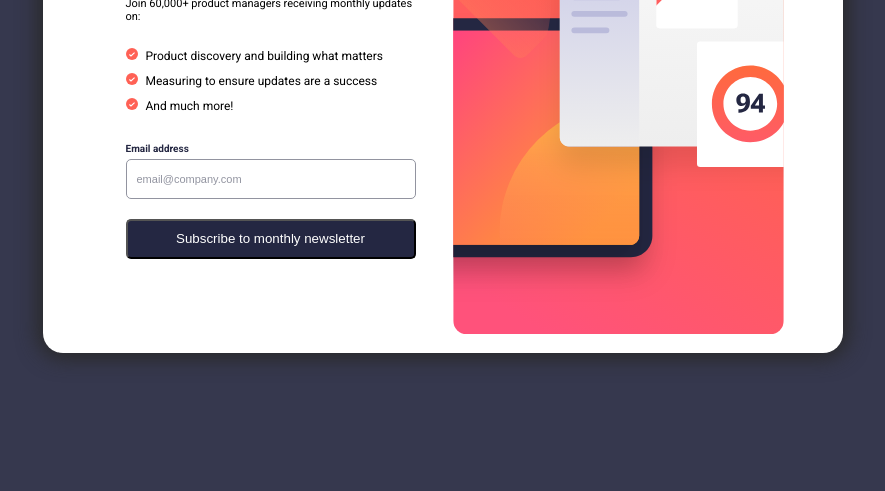
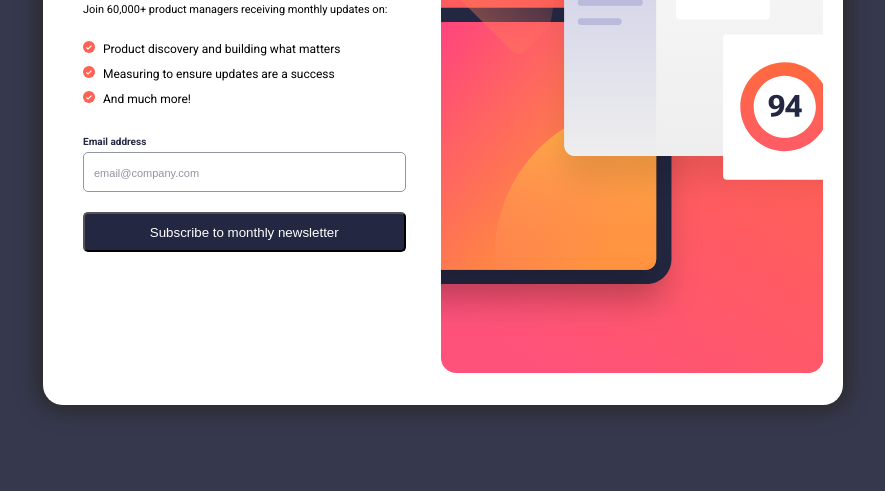
Before and after one commit to Ahmed-Badry-Abdelrahman/Newsletter_signUp, a plain HTML site: page index.html in a window 1280 px wide. Shown: the part 309-800 px from the top of the page, without its empty margins (197-1082 px from the left). Drawn offline with Linux system fonts and the light colour scheme; a web font is replaced by a local one.

Commit message:
modified-2 main.css

```diff
--- a/main.css
+++ b/main.css
@@ -18,13 +18,14 @@ body {
 }
 
 section {
+    width: 800px;
     display: flex;
     justify-content: center;
     align-items: center;
     overflow: hidden;
     background-color: #fff;
     box-shadow: 0px 0px 20px 6px #2a2a2a;
-    padding: 15px;
+    padding: 15px 20px 15px 15px;
     border-radius: 20px;
     -webkit-border-radius: 20px;
     -moz-border-radius: 20px;
@@ -35,6 +36,7 @@ section {
 @media (max-width: 375px) {
     section {
         flex-direction: column-reverse;
+        width: 100%;
         border-radius: 0;
         -webkit-border-radius: 0;
         -moz-border-radius: 0;
@@ -52,14 +54,20 @@ section {
         -moz-border-radius: 20px;
         -ms-border-radius: 20px;
         -o-border-radius: 20px;
-        width: 100vb;
     }
 }
 
 .right {
-    width: 350px;
+    width: 50%;
     padding: 20px 35px 20px 25px;
 }
+
+@media (max-width: 375px) {
+    section .right {
+        width: 100%;
+    }
+}
+
 
 .right h1 {
     font-size: 45px;
@@ -163,10 +171,17 @@ form button:hover {
     height: 12px;
     margin-right: 5px;
 }
+.left  {
+    width: 50%;
+}
+@media (max-width: 375px) {
+    section .left {
+        width: 100%;
+    }
+}
 
 .left svg {
-    width: 335px;
-    height: 490px;
+    width: 100%;
 }
 
 .success-message-container {
```
